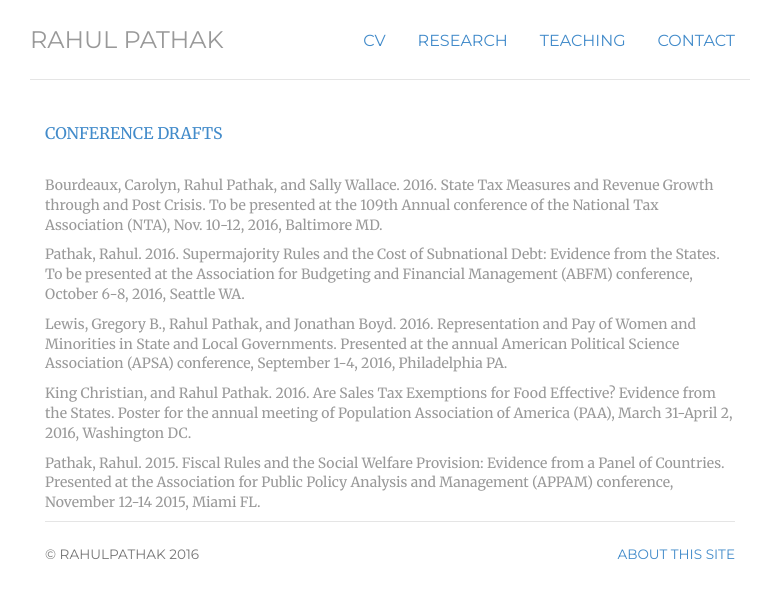
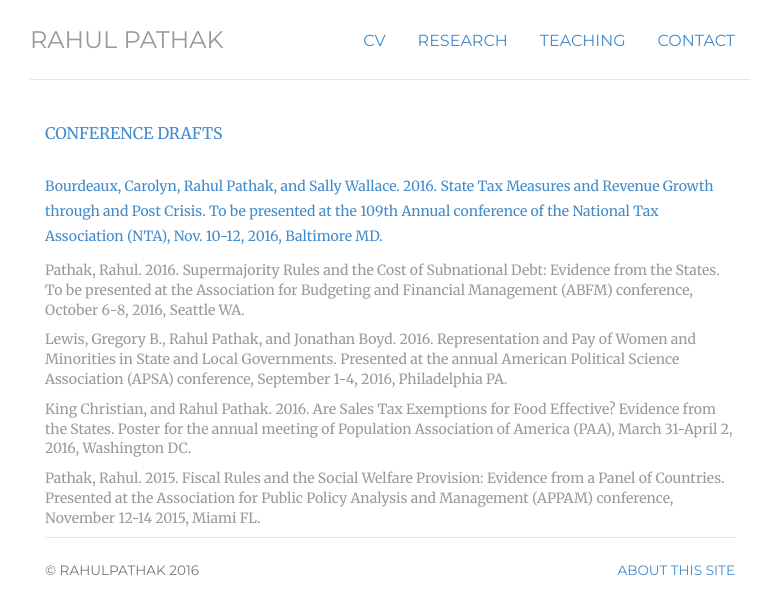
Before and after one commit to pathak-rahul/pathak-rahul.github.io, a Jekyll site: the page built from testing/index.html, in a window 1280 px wide. Shown: the top 614 px of the page, without its empty margins (250-1016 px from the left). Built offline with Jekyll 4.4.1, drawn with Linux system fonts in a browser that asks for light colours.

Commit message:
Update index.html

```diff
--- a/testing/index.html
+++ b/testing/index.html
@@ -9,15 +9,11 @@
 
 <p class="text-primary">CONFERENCE DRAFTS</p>
 
-<p class="text-primary">
-
-
-<h4><small>Bourdeaux, Carolyn, Rahul Pathak, and Sally Wallace. 2016. State Tax Measures and Revenue Growth through and Post Crisis. To be presented at the 109th Annual conference of the National Tax Association (NTA), Nov. 10-12, 2016, Baltimore MD.</small> </h4>
+<h4><small><p class="text-primary">Bourdeaux, Carolyn, Rahul Pathak, and Sally Wallace. 2016. State Tax Measures and Revenue Growth through and Post Crisis. To be presented at the 109th Annual conference of the National Tax Association (NTA), Nov. 10-12, 2016, Baltimore MD.</p></small> </h4>
 <h4><small>Pathak, Rahul. 2016. Supermajority Rules and the Cost of Subnational Debt: Evidence from the States. To be presented at the Association for Budgeting and Financial Management (ABFM) conference, October 6-8, 2016, Seattle WA.</small> </h4>
 <h4><small>Lewis, Gregory B., Rahul Pathak, and Jonathan Boyd. 2016. Representation and Pay of Women and Minorities in State and Local Governments. Presented at the annual American Political Science Association (APSA) conference, September 1-4, 2016, Philadelphia PA.</small> </h4>
 <h4><small>King Christian, and Rahul Pathak. 2016. Are Sales Tax Exemptions for Food Effective? Evidence from the States.</em> Poster for the annual meeting of Population Association of America (PAA), March 31-April 2, 2016, Washington DC.</small> </h4>
 <h4><small>Pathak, Rahul. 2015. Fiscal Rules and the Social Welfare Provision: Evidence from a Panel of Countries. Presented at the Association for Public Policy Analysis and Management (APPAM) conference, November 12-14 2015, Miami FL.</small> </h4>
 
-</p>
   </p> </span>
 </p>
```
